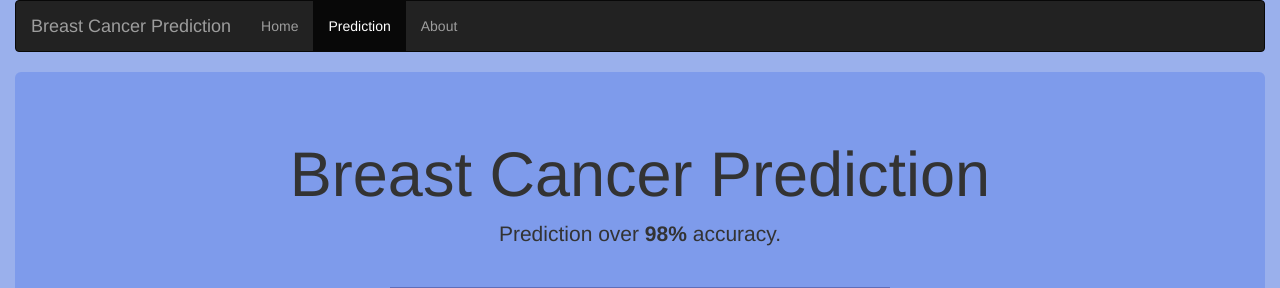
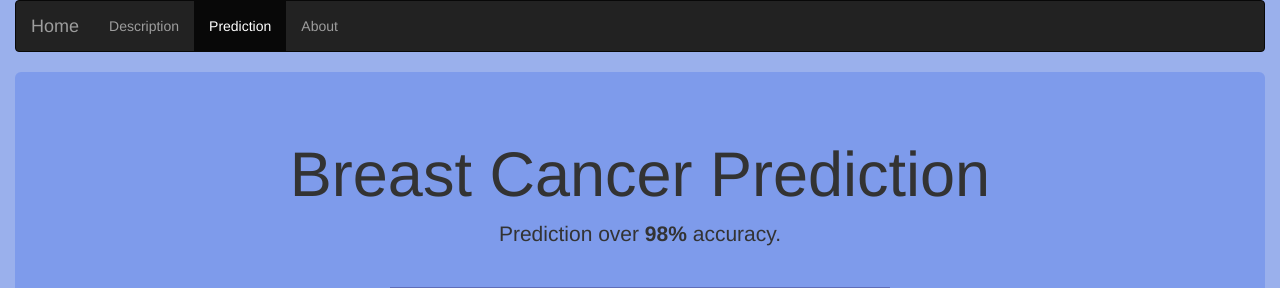
Before and after one commit to HariHaran37/Breast_cancer, a Flask app: page /prediction in a window 1280 px wide. Shown: the top 288 px of the page. Run offline with Flask 2, Linux system fonts and the light colour scheme; parts of the project's set-up code (start-up, migrations or seed data) failed here and were passed over; some libraries are stand-ins or nearby versions.

Commit message:
Update prediction.html

```diff
--- a/templates/prediction.html
+++ b/templates/prediction.html
@@ -48,10 +48,10 @@ div.content {
   <nav class="navbar navbar-inverse">
     <div class="container-fluid">
       <div class="navbar-header">
-        <a class="navbar-brand" href="#">Breast Cancer Prediction</a>
+        <a class="navbar-brand" href="#">Home</a>
       </div>
       <ul class="nav navbar-nav">
-        <li><a href="index">Home</a></li>
+        <li><a href="index">Description</a></li>
         <li class="active"><a href="prediction">Prediction</a></li>
         <li><a href="about">About</a></li>
       </ul>
```
